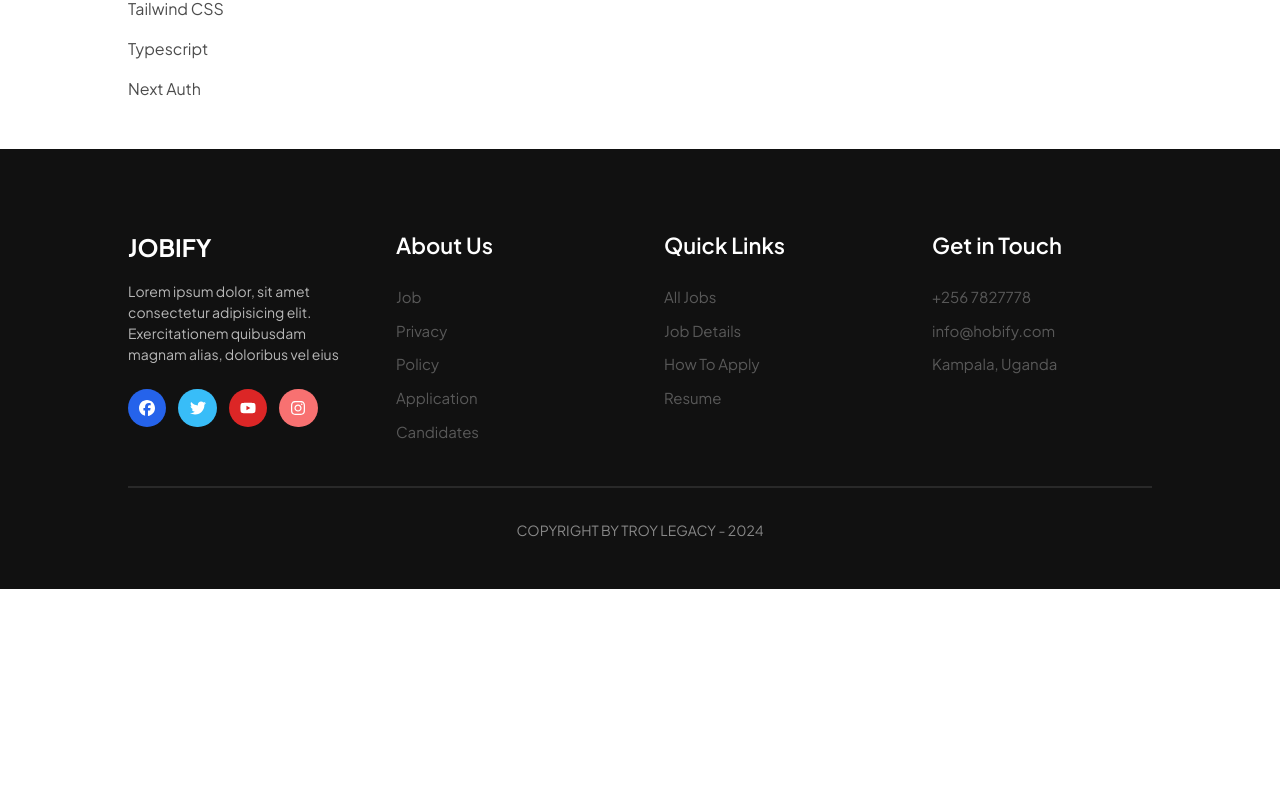
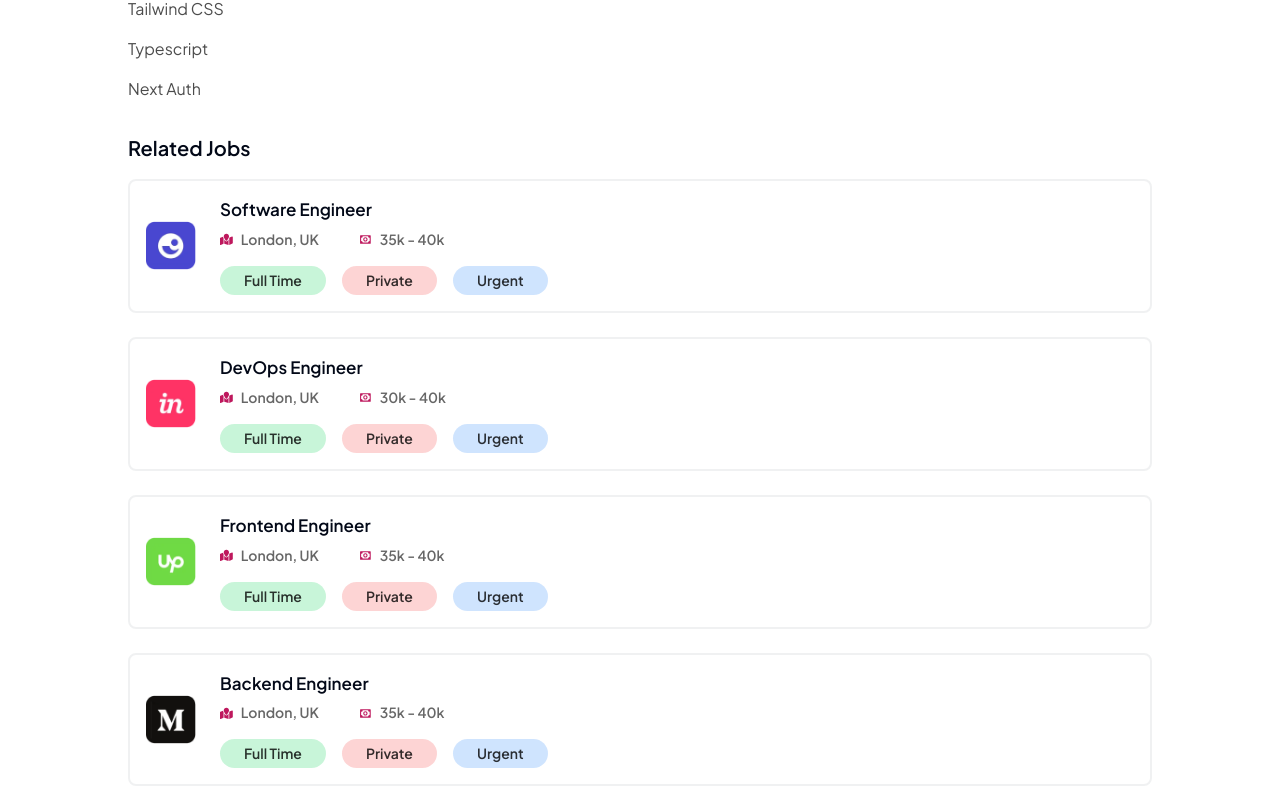
Before and after one commit to TroyMoses/job-portal, a Next.js app: page /jobs/jobdetails/1 in a window 1280 px wide. Shown: the part 835-1640 px from the top of the page. Before the commit the page ends 1424 px from the top, so only its background shows below. Built offline with nearby package versions, Linux system fonts and the light colour scheme; no server answers.

Commit message:
related jobs

```diff
--- a/src/app/jobs/jobdetails/[id]/page.tsx
+++ b/src/app/jobs/jobdetails/[id]/page.tsx
@@ -7,6 +7,8 @@ import React from "react";
 
 const JobDetails = async ({ params }: { params: { id: string } }) => {
   const singleJob = JobData.find((job) => job.id.toString() == params.id);
+
+  const firstFourJobs = JobData.slice(0, 4);
 
   return (
     <div className="mt-20 mb-12">
@@ -50,6 +52,16 @@ const JobDetails = async ({ params }: { params: { id: string } }) => {
             <li className="mt-4 text-black text-opacity-70">Typescript</li>
             <li className="mt-4 text-black text-opacity-70">Next Auth</li>
         </ul>
+        <h1 className="text-[20px] mt-8 font-semibold">Related Jobs</h1>
+        <div className="mt-4">
+        {firstFourJobs.map((job) => {
+          return (
+            <Link href={`/jobs/jobdetails/${job.id}`} className="space-y-6" key={job.id}>
+              <JobCard job={job} />
+            </Link>
+          );
+        })}
+      </div>
       </div>
     </div>
   );
```
